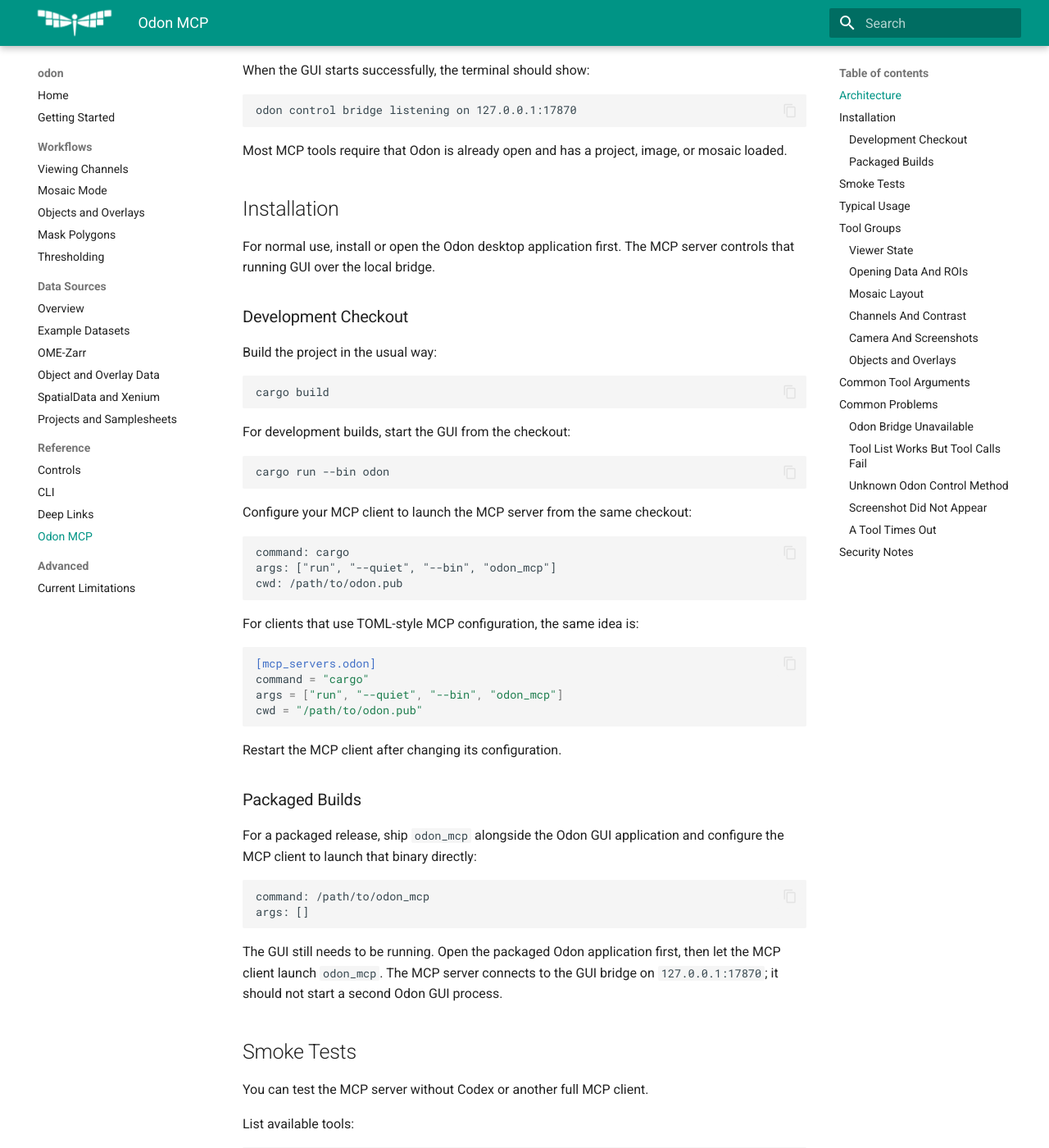
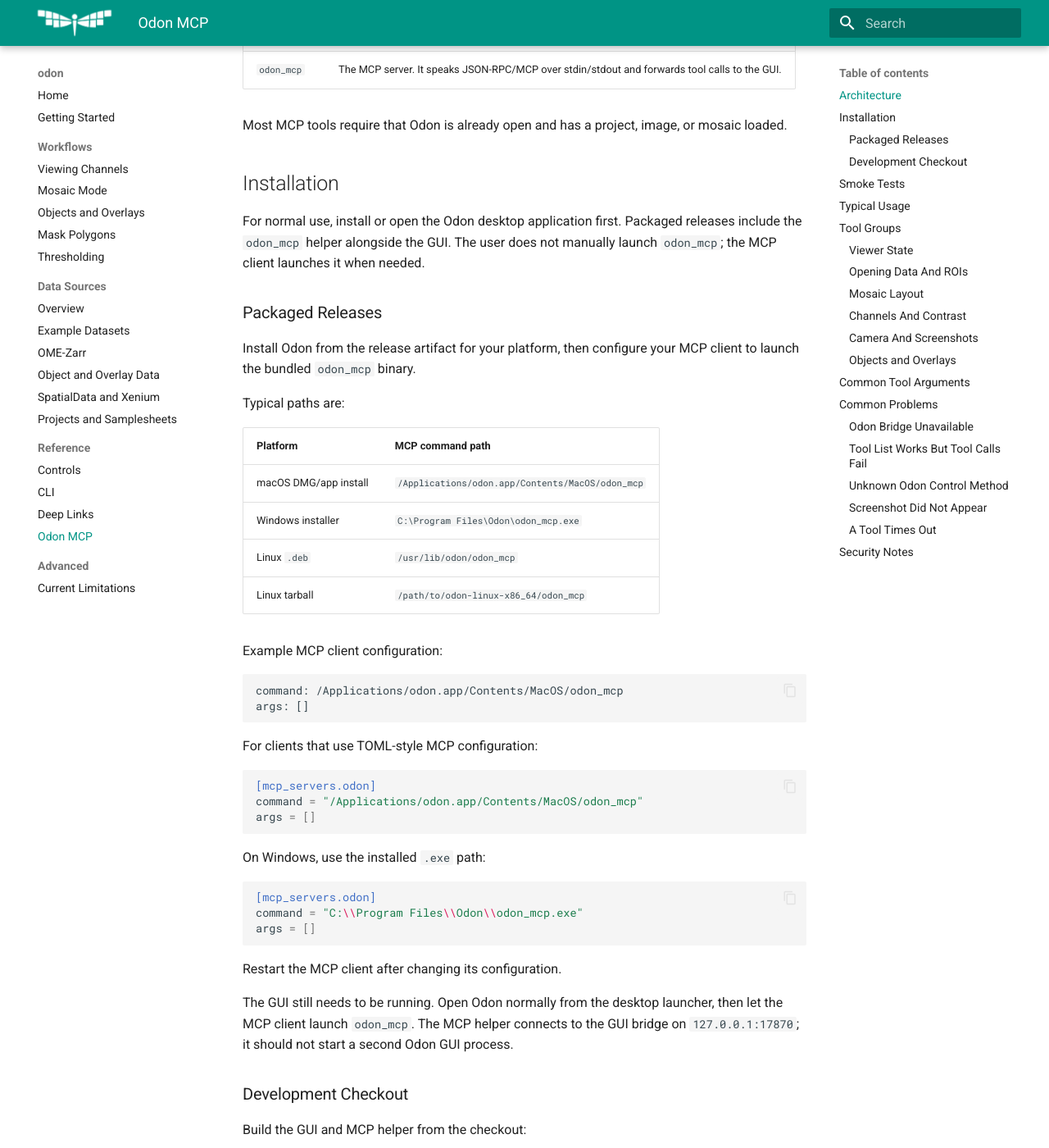
Before and after one commit to alexcoulton/odon, an MkDocs documentation site: the page built from docs/reference/codex-mcp-odon.md, in a window 1280 px wide and 1400 px high, scrolled down 673 px. Shown: the whole window at 82% size. Built offline with MkDocs 1.6.1 and Material for MkDocs 9.7.7, drawn with Linux system fonts in a browser that asks for light colours; some of the changed text lies outside the part shown.

Commit message:
Add installer packaging for MCP-enabled releases

````diff
--- a/docs/reference/codex-mcp-odon.md
+++ b/docs/reference/codex-mcp-odon.md
@@ -8,6 +8,9 @@
 The MCP server is a control layer for an already-running Odon window. It is not
 a replacement for the GUI and it does not render images by itself.
 
+Users normally open only the Odon desktop app. The MCP helper is launched by the
+MCP client, not by the user.
+
 ## Architecture
 
 ```text
@@ -17,33 +20,71 @@
       running Odon GUI control bridge on 127.0.0.1:17870
 ```
 
-There are two Odon-side processes:
+There are two Odon-side executables:
 
 | Process | Role |
 | --- | --- |
 | `odon` | The GUI application. It owns projects, image data, object data, GPU rendering, and screenshots. |
 | `odon_mcp` | The MCP server. It speaks JSON-RPC/MCP over stdin/stdout and forwards tool calls to the GUI. |
 
-When the GUI starts successfully, the terminal should show:
-
-```text
-odon control bridge listening on 127.0.0.1:17870
-```
-
 Most MCP tools require that Odon is already open and has a project, image, or
 mosaic loaded.
 
 ## Installation
 
-For normal use, install or open the Odon desktop application first. The MCP
-server controls that running GUI over the local bridge.
+For normal use, install or open the Odon desktop application first. Packaged
+releases include the `odon_mcp` helper alongside the GUI. The user does not
+manually launch `odon_mcp`; the MCP client launches it when needed.
+
+### Packaged Releases
+
+Install Odon from the release artifact for your platform, then configure your
+MCP client to launch the bundled `odon_mcp` binary.
+
+Typical paths are:
+
+| Platform | MCP command path |
+| --- | --- |
+| macOS DMG/app install | `/Applications/odon.app/Contents/MacOS/odon_mcp` |
+| Windows installer | `C:\Program Files\Odon\odon_mcp.exe` |
+| Linux `.deb` | `/usr/lib/odon/odon_mcp` |
+| Linux tarball | `/path/to/odon-linux-x86_64/odon_mcp` |
+
+Example MCP client configuration:
+
+```text
+command: /Applications/odon.app/Contents/MacOS/odon_mcp
+args: []
+```
+
+For clients that use TOML-style MCP configuration:
+
+```toml
+[mcp_servers.odon]
+command = "/Applications/odon.app/Contents/MacOS/odon_mcp"
+args = []
+```
+
+On Windows, use the installed `.exe` path:
+
+```toml
+[mcp_servers.odon]
+command = "C:\\Program Files\\Odon\\odon_mcp.exe"
+args = []
+```
+
+Restart the MCP client after changing its configuration.
+
+The GUI still needs to be running. Open Odon normally from the desktop launcher,
+then let the MCP client launch `odon_mcp`. The MCP helper connects to the GUI
+bridge on `127.0.0.1:17870`; it should not start a second Odon GUI process.
 
 ### Development Checkout
 
-Build the project in the usual way:
+Build the GUI and MCP helper from the checkout:
 
 ```bash
-cargo build
+cargo build --bin odon --bin odon_mcp
 ```
 
 For development builds, start the GUI from the checkout:
@@ -71,19 +112,15 @@
 
 Restart the MCP client after changing its configuration.
 
-### Packaged Builds
-
-For a packaged release, ship `odon_mcp` alongside the Odon GUI application and
-configure the MCP client to launch that binary directly:
+When the development GUI starts successfully from a terminal, it prints:
 
 ```text
-command: /path/to/odon_mcp
-args: []
+odon control bridge listening on 127.0.0.1:17870
 ```
 
-The GUI still needs to be running. Open the packaged Odon application first, then
-let the MCP client launch `odon_mcp`. The MCP server connects to the GUI bridge
-on `127.0.0.1:17870`; it should not start a second Odon GUI process.
+Packaged desktop launches do not require a terminal. On Windows release builds,
+the GUI is built as a Windows desktop subsystem executable so double-clicking
+`odon.exe` should not open a cmd window.
 
 ## Smoke Tests
 
````
Also changed, not shown: README.md (+14 -0 lines), docs/getting-started.md (+3 -1 lines), 8 other files.
